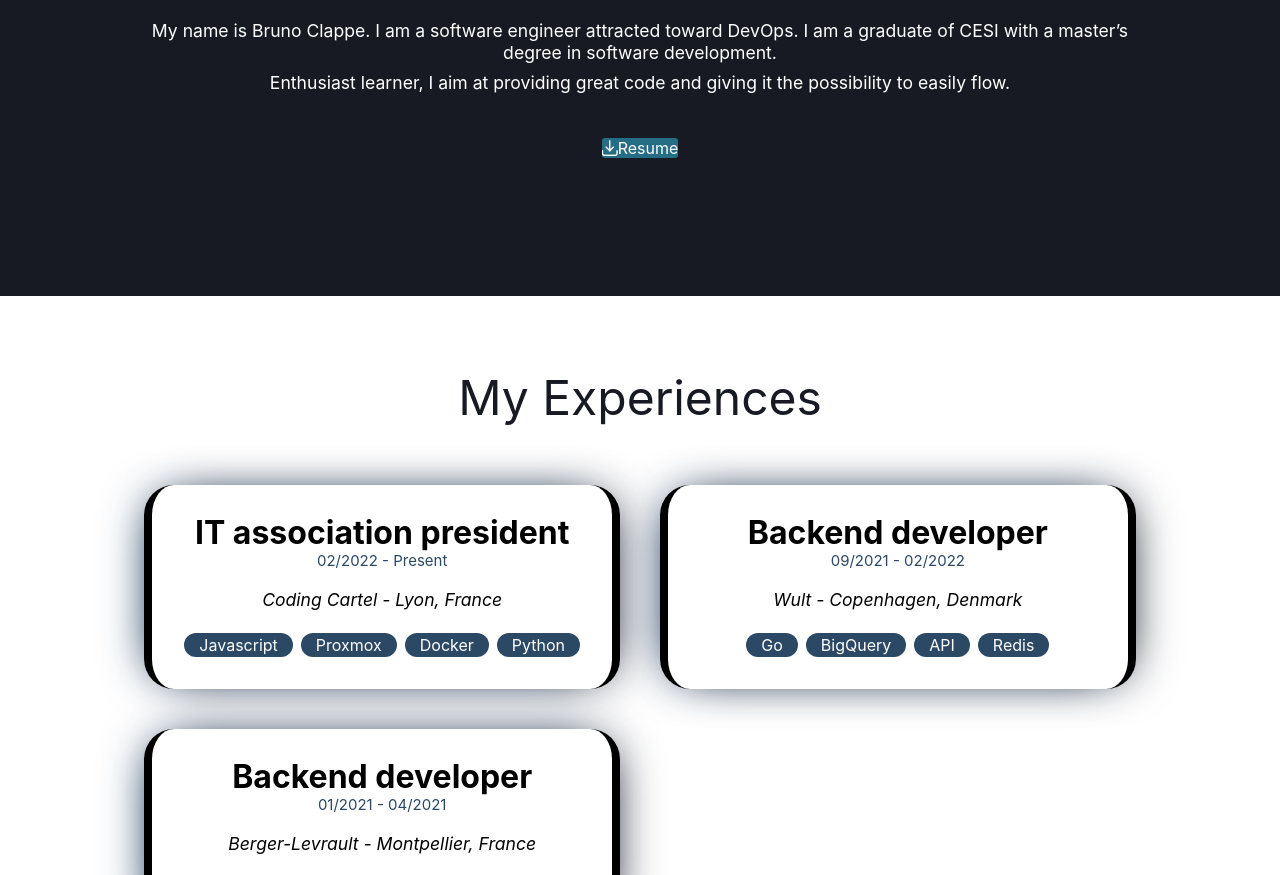
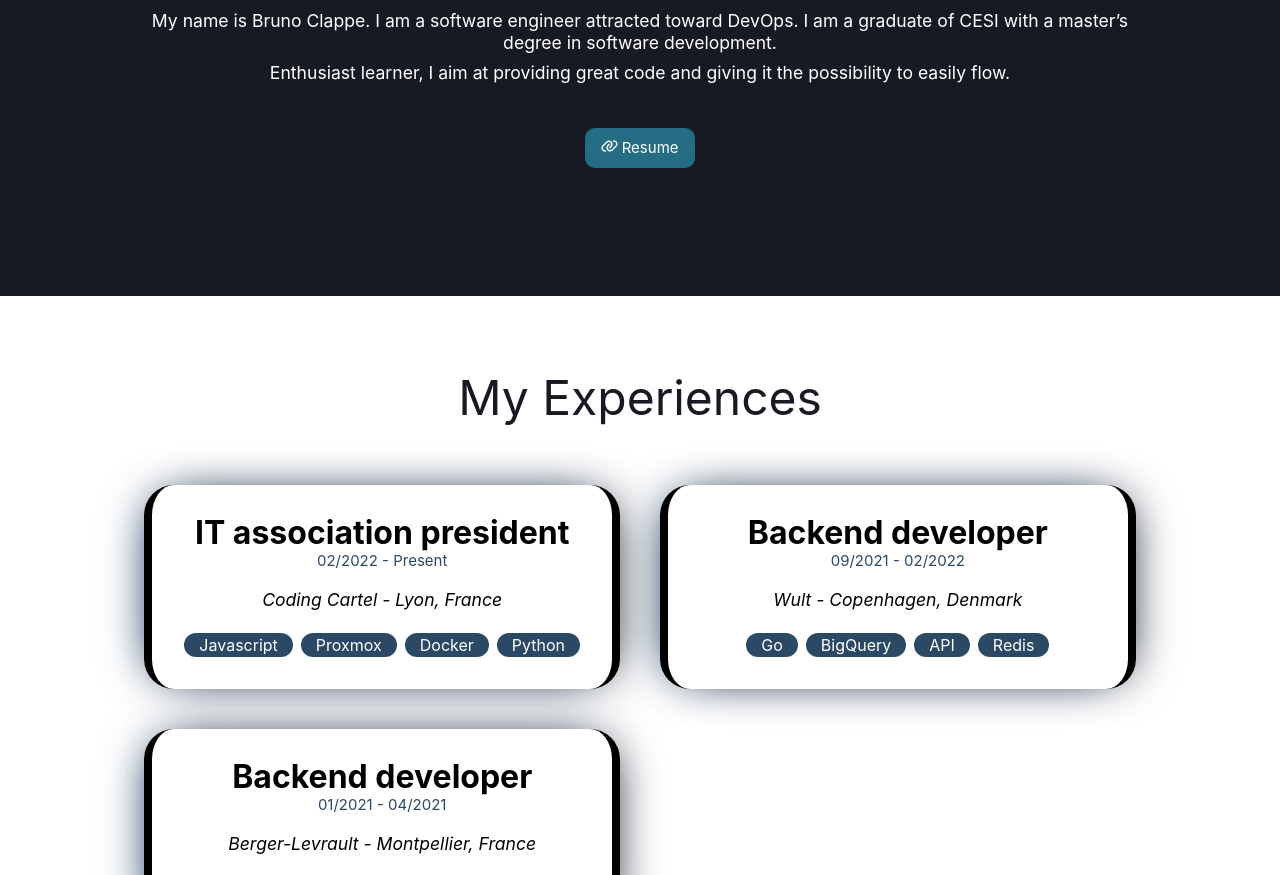
Before and after one commit to ClappeB/clappeb.github.io, a Vue app: page / in a window 1280 px wide. Shown: the part 1400-2275 px from the top of the page. Built offline with nearby package versions, Linux system fonts and the light colour scheme.

Commit message:
Added link to resume

```diff
--- a/src/pages/AboutPage.vue
+++ b/src/pages/AboutPage.vue
@@ -16,7 +16,10 @@ const store = useAppStore();
     <div class="description">
       <p v-for="(desc, index) in store.aboutPage.descriptions" :key="index">{{ desc }}</p>
     </div>
-    <Button type="button" class="resume-btn" label="Resume" icon="pi pi-download" />
+    <a type="button" class="resume-btn" href="https://www.canva.com/design/DAFWtXPUdxc/F7y9i1SG9-ZMhLVL-kgs5A/view" target="_blank">
+      <i class="pi pi-link"></i>
+      Resume
+    </a>
   </section>
 </template>
 
@@ -65,6 +68,9 @@ const store = useAppStore();
 .resume-btn {
   background-color: var(--blue-green);
   border: none;
+  color: var(--foreground-clr-inv);
+  padding: 8px 16px;
+  border-radius: 10px;
 }
 
 @media (min-width: 768px) {
```
